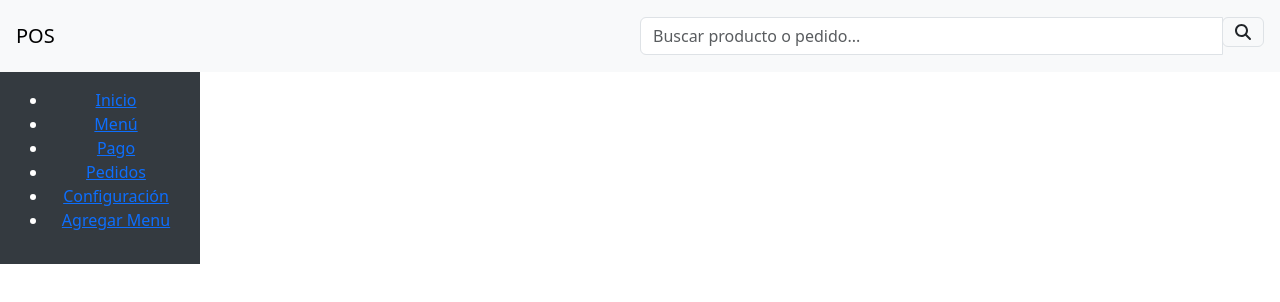
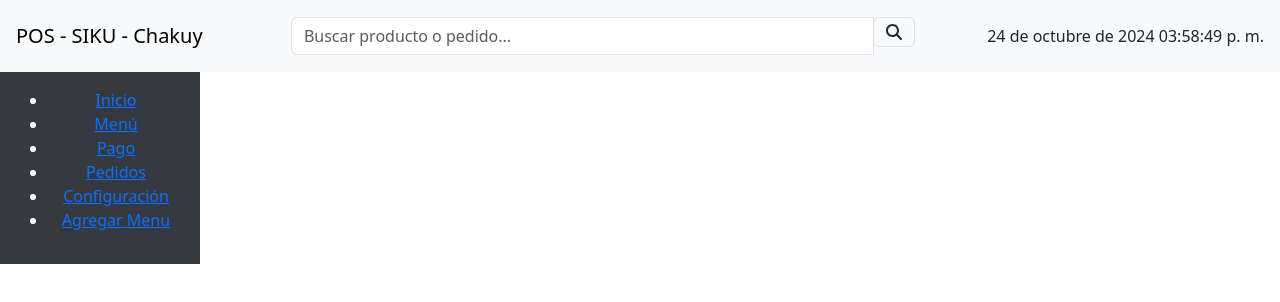
Before and after one commit to tasajos/siku, a React (Create React App) app in the folder siku/: page / in a window 1280 px wide. Shown: the top 302 px of the page. Built offline with nearby package versions, Linux system fonts and the light colour scheme; no server answers.

Commit message:
actualizar_encabezado

```diff
--- a/siku/src/Components/Layout/Encabezado.js
+++ b/siku/src/Components/Layout/Encabezado.js
@@ -1,9 +1,29 @@
-import React, { useState } from 'react';
+import React, { useState, useEffect } from 'react';
 import { FontAwesomeIcon } from '@fortawesome/react-fontawesome';
 import { faSearch } from '@fortawesome/free-solid-svg-icons';
 
 const Encabezado = ({ onSearch }) => {
   const [busqueda, setBusqueda] = useState('');
+  const [fechaHora, setFechaHora] = useState('');
+
+  // Función para actualizar la fecha y hora
+  useEffect(() => {
+    const actualizarFechaHora = () => {
+      const fechaActual = new Date();
+      const opcionesFecha = { year: 'numeric', month: 'long', day: 'numeric' };
+      const opcionesHora = { hour: '2-digit', minute: '2-digit', second: '2-digit' };
+
+      const fechaFormateada = fechaActual.toLocaleDateString('es-BO', opcionesFecha);
+      const horaFormateada = fechaActual.toLocaleTimeString('es-BO', opcionesHora);
+
+      setFechaHora(`${fechaFormateada} ${horaFormateada}`);
+    };
+
+    // Actualiza la fecha y hora cada segundo
+    const intervalId = setInterval(actualizarFechaHora, 1000);
+
+    return () => clearInterval(intervalId); // Limpia el intervalo cuando el componente se desmonta
+  }, []);
 
   const manejarCambio = (event) => {
     const valorBusqueda = event.target.value;
@@ -13,7 +33,7 @@ const Encabezado = ({ onSearch }) => {
 
   return (
     <nav className="navbar navbar-light bg-light p-3">
-      <div className="navbar-brand">POS</div>
+      <div className="navbar-brand">POS - SIKU - Chakuy</div>
 
       <div className="input-group w-50">
         <input
@@ -29,6 +49,11 @@ const Encabezado = ({ onSearch }) => {
           </span>
         </div>
       </div>
+
+      {/* Agregar fecha y hora al encabezado */}
+      <div className="ml-auto">
+        <span>{fechaHora}</span>
+      </div>
     </nav>
   );
 };
```
Also changed, not shown: 1 other file (tests, documents, lock files or other folders).
